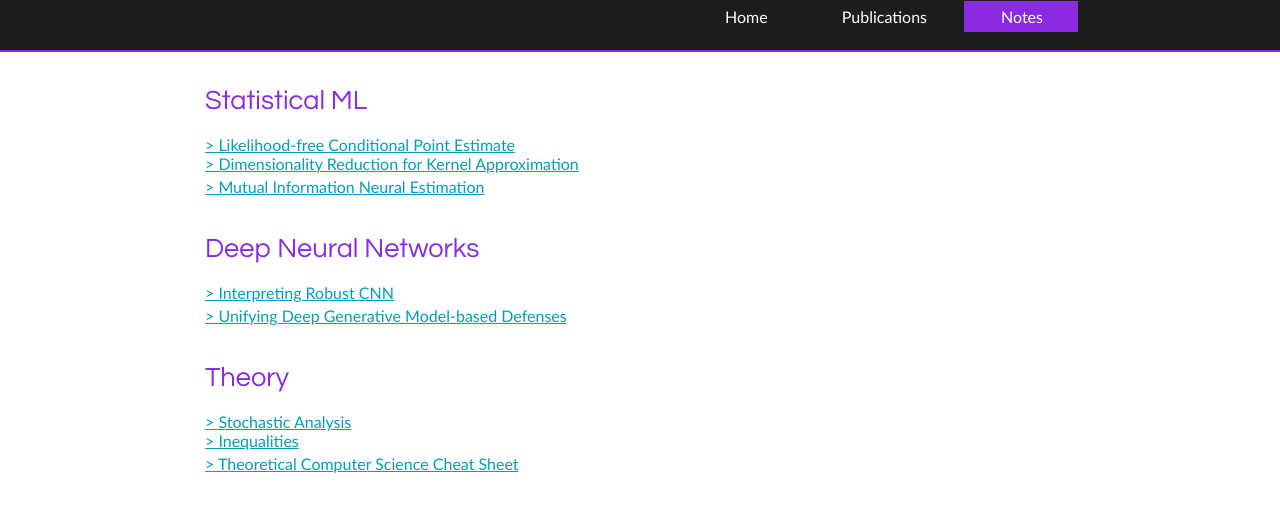
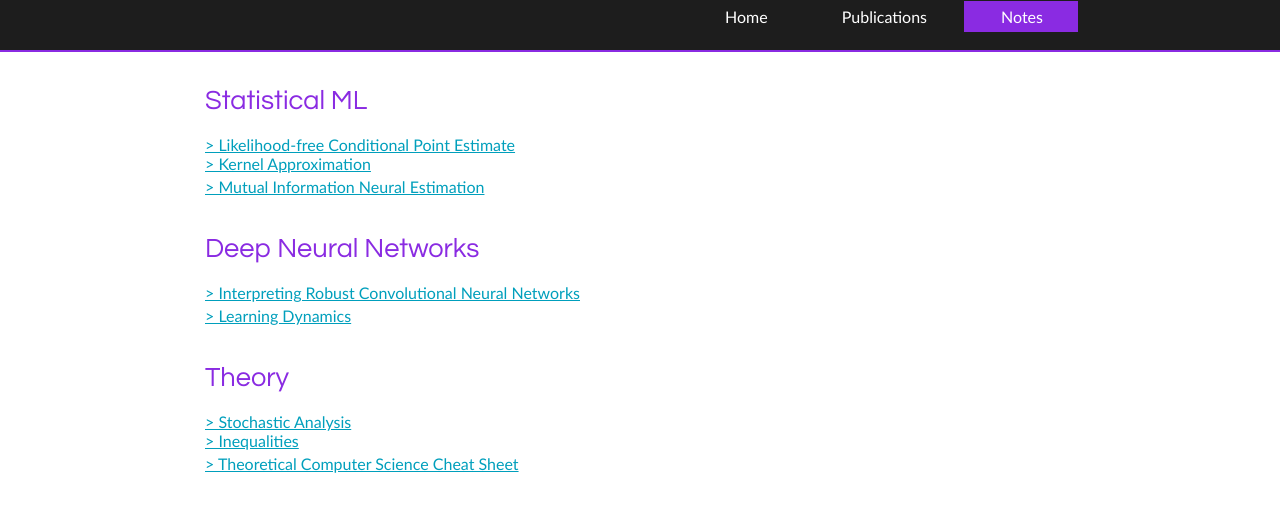
Before and after one commit to cyz-ai/cyz-ai.github.io, a plain HTML site: page notes.html in a window 1280 px wide. Drawn offline with Linux system fonts and the light colour scheme.

Commit message:
Update notes.html

```diff
--- a/notes.html
+++ b/notes.html
@@ -34,7 +34,7 @@
 
       <a href="https://cyz-ai.s3.us-east-2.amazonaws.com/notes_point_est.pdf"> > Likelihood-free Conditional Point Estimate</a> <br>
 
-      <a href="https://cyz-ai.s3.us-east-2.amazonaws.com/notes_dr_kernel.pdf"> > Dimensionality Reduction for Kernel Approximation </a> <br>
+      <a href="https://cyz-ai.s3.us-east-2.amazonaws.com/notes_dr_kernel.pdf"> > Kernel Approximation </a> <br>
 
 	  <p><a href="https://cyz-ai.s3.us-east-2.amazonaws.com/notes_MI.pdf"> > Mutual Information Neural Estimation </a><br>
 
@@ -46,9 +46,9 @@
 	  <div id="2">
 	  <h1> Deep Neural Networks </h1>
 
-	  <a href="https://cyz-ai.s3.us-east-2.amazonaws.com/notes_interpreting_robust_cnn.pdf"> > Interpreting Robust CNN </a> <br>
+	  <a href="https://cyz-ai.s3.us-east-2.amazonaws.com/notes_interpreting_robust_cnn.pdf"> > Interpreting Robust Convolutional Neural Networks </a> <br>
 
-      <p><a href="https://cyz-ai.s3.us-east-2.amazonaws.com/notes_DGM_defenses.pdf"> > Unifying Deep Generative Model-based Defenses </a><br>
+      <p><a href="https://cyz-ai.s3.us-east-2.amazonaws.com/notes_learning_dynamics.pdf"> > Learning Dynamics </a><br>
 
 	  <div>
 
```
